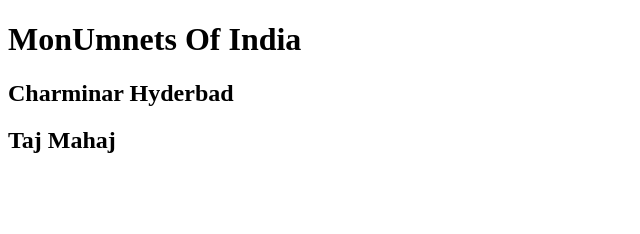
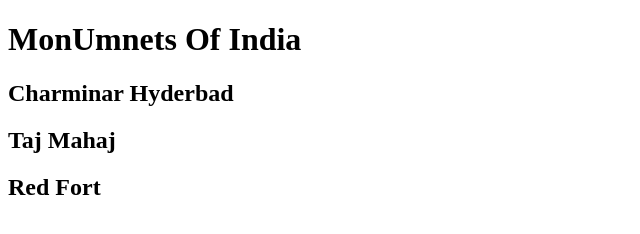
Before and after one commit to Alam577/Git, a plain HTML site: page monuments.html in a window 1280 px wide. Shown: the whole page, without its empty margins (0-640 px from the left). Drawn offline with Linux system fonts and the light colour scheme.

Commit message:
new monument added

```diff
--- a/monuments.html
+++ b/monuments.html
@@ -9,5 +9,6 @@
     <h1>MonUmnets Of India</h1>
     <h2>Charminar Hyderbad</h2>
     <h2>Taj Mahaj </h2>
+    <h2>Red Fort</h2>
 </body>
 </html>
```
